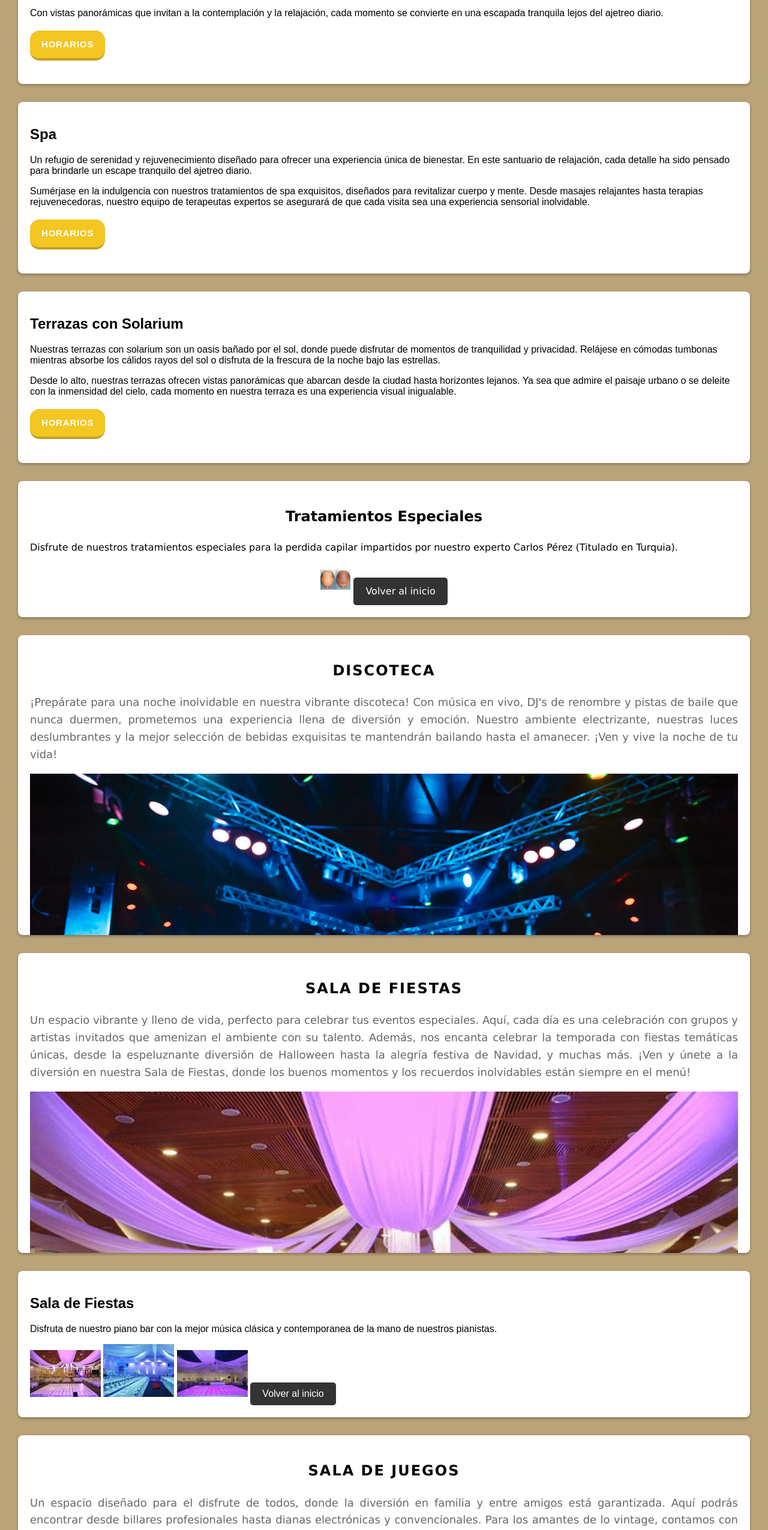
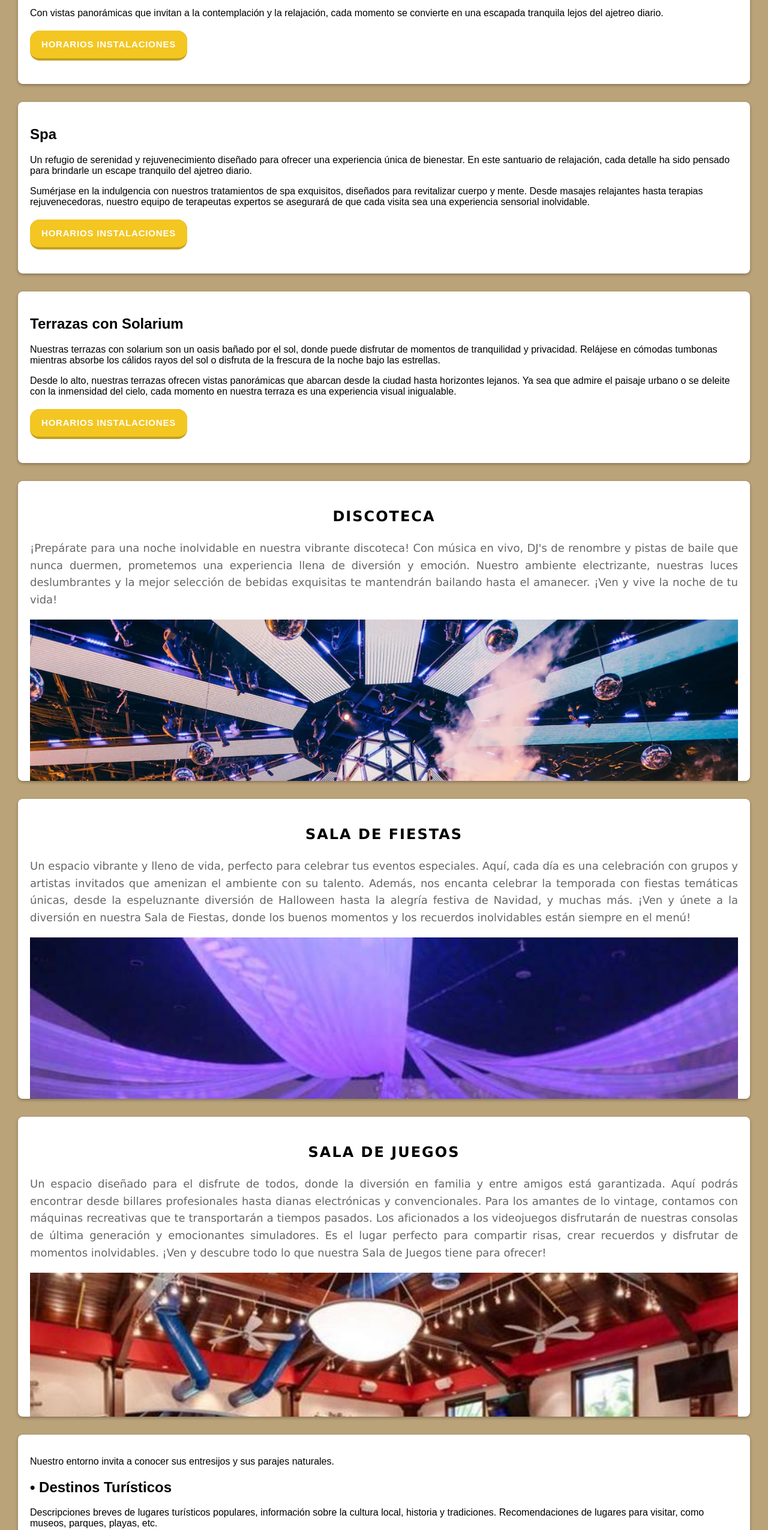
Before and after one commit to cringeluismi/ProyectoHoteles, a plain HTML site: page index.html in a window 1280 px wide. Shown: the part 2230-4781 px from the top of the page at 60% size. Drawn offline with Linux system fonts and the light colour scheme.

```diff
--- a/index.html
+++ b/index.html
@@ -122,34 +122,26 @@
             <h2>Piscinas Climatizadas</h2>
             <p>Disfrute de un chapuzón sin importar la temperatura exterior, gracias a nuestras piscinas climatizadas que mantienen un ambiente cálido y confortable. Ya sea que busque relajarse después de un día de exploración o disfrutar de un refrescante baño matutino, nuestras piscinas están diseñadas para adaptarse a sus preferencias.</p>
             <p>Con vistas panorámicas que invitan a la contemplación y la relajación, cada momento se convierte en una escapada tranquila lejos del ajetreo diario.</p>
-            <h2><a href="HorarioDescanso.html"><button id="buttonm"> Horarios </button></a></h2>
+            <h2><a href="HorarioDescanso.html"><button id="buttonm"> Horarios Instalaciones</button></a></h2>
           </section>
         <section id="spa">
 
             <h2>Spa</h2>
             <p>Un refugio de serenidad y rejuvenecimiento diseñado para ofrecer una experiencia única de bienestar. En este santuario de relajación, cada detalle ha sido pensado para brindarle un escape tranquilo del ajetreo diario.</p>
             <p>Sumérjase en la indulgencia con nuestros tratamientos de spa exquisitos, diseñados para revitalizar cuerpo y mente. Desde masajes relajantes hasta terapias rejuvenecedoras, nuestro equipo de terapeutas expertos se asegurará de que cada visita sea una experiencia sensorial inolvidable.</p>
-            <h2><a href="HorarioDescanso.html"><button id="buttonm"> Horarios </button></a></h2>
+            <h2><a href="HorarioDescanso.html"><button id="buttonm"> Horarios Instalaciones </button></a></h2>
         </section>
         <section id="terrace">
 
             <h2>Terrazas con Solarium</h2>
             <p>Nuestras terrazas con solarium son un oasis bañado por el sol, donde puede disfrutar de momentos de tranquilidad y privacidad. Relájese en cómodas tumbonas mientras absorbe los cálidos rayos del sol o disfruta de la frescura de la noche bajo las estrellas.</p>
             <p>Desde lo alto, nuestras terrazas ofrecen vistas panorámicas que abarcan desde la ciudad hasta horizontes lejanos. Ya sea que admire el paisaje urbano o se deleite con la inmensidad del cielo, cada momento en nuestra terraza es una experiencia visual inigualable.</p>
-            <h2><a href="HorarioDescanso.html"><button id="buttonm"> Horarios </button></a></h2>
+            <h2><a href="HorarioDescanso.html"><button id="buttonm"> Horarios Instalaciones </button></a></h2>
           </section>
-        <section id="tratamientos">
-          <h2>Tratamientos Especiales</h2>
-          <p style="text-align: justify;">Disfrute de nuestros tratamientos especiales para la perdida capilar impartidos por nuestro experto Carlos Pérez (Titulado en Turquia).</p>
-          <img src="turquia.jpeg" alt="CarlosPérez">
-          <a href="#Bienvenido" class="back-to-top">Volver al inicio</a>
-        </section>
 
         <section id="disco">
             <h2>Discoteca</h2>
             <p style="text-align: justify;">¡Prepárate para una noche inolvidable en nuestra vibrante discoteca! Con música en vivo, DJ's de renombre y pistas de baile que nunca duermen, prometemos una experiencia llena de diversión y emoción. Nuestro ambiente electrizante, nuestras luces deslumbrantes y la mejor selección de bebidas exquisitas te mantendrán bailando hasta el amanecer. ¡Ven y vive la noche de tu vida!</p>
-            <img src="discoteca.jpg" alt="Pista principal">
-            <img src="discoteca2.jpg" alt="Discoteca">
             <img src="discoteca3.webp" alt="Discoteca">
 
             <a href="#Bienvenido" class="back-to-top">Volver al inicio</a>
@@ -157,29 +149,17 @@
         <section id="partyroom">
             <h2>Sala de Fiestas</h2>
             <p style="text-align: justify;">Un espacio vibrante y lleno de vida, perfecto para celebrar tus eventos especiales. Aquí, cada día es una celebración con grupos y artistas invitados que amenizan el ambiente con su talento. Además, nos encanta celebrar la temporada con fiestas temáticas únicas, desde la espeluznante diversión de Halloween hasta la alegría festiva de Navidad, y muchas más. ¡Ven y únete a la diversión en nuestra Sala de Fiestas, donde los buenos momentos y los recuerdos inolvidables están siempre en el menú!</p>
-            <img src="salafiesta.jpg" alt="Sala fiesta">
-            <img src="salafiesta2.jpg" alt="Sala fiesta">
             <img src="salafiesta3.jpeg" alt="Sala fiesta">
             <a href="#Bienvenido" class="back-to-top">Volver al inicio</a>
         </section>
-        <section id="pianobar">
-          <h2>Sala de Fiestas</h2>
-          <p style="text-align: justify;"> Disfruta de nuestro piano bar con la mejor música clásica y contemporanea de la mano de  nuestros pianistas. </p>
-          <img src="salafiesta.jpg" alt="Sala fiesta">
-          <img src="salafiesta2.jpg" alt="Sala fiesta">
-          <img src="salafiesta3.jpeg" alt="Sala fiesta">
-          <a href="#Bienvenido" class="back-to-top">Volver al inicio</a>
-      </section>
         <section id="gameroom">
             <h2>Sala de juegos</h2>
             <p style="text-align: justify;">Un espacio diseñado para el disfrute de todos, donde la diversión en familia y entre amigos está garantizada. Aquí podrás encontrar desde billares profesionales hasta dianas electrónicas y convencionales. Para los amantes de lo vintage, contamos con máquinas recreativas que te transportarán a tiempos pasados. Los aficionados a los videojuegos disfrutarán de nuestras consolas de última generación y emocionantes simuladores. Es el lugar perfecto para compartir risas, crear recuerdos y disfrutar de momentos inolvidables. ¡Ven y descubre todo lo que nuestra Sala de Juegos tiene para ofrecer!</p>
-            <img src="juegos.jpg" alt="Sala de juegos">
-            <img src="juegos2.png" alt="Sala de juegos">
             <img src="juegos3.jpg" alt="Sala de juegos">
             <a href="#Bienvenido" class="back-to-top">Volver al inicio</a>
         </section>
         <section id="turismo">
-          <h2><a href="Turismo.html"><button id="buttonm"> Turismo </button></a></h2>
+
 
           <p>Nuestro entorno invita a conocer sus entresijos y sus parajes naturales.</p>
           <h2> • Destinos Turísticos</h2>
@@ -188,6 +168,7 @@
           <p>Sugerencias de actividades recreativas, deportivas o culturales. Información sobre eventos locales o festivales.</p>
           <h2> • Transporte</h2>
           <p>Consejos sobre cómo llegar a los destinos recomendados. Información sobre servicios de transporte locales.</p>
+          <a href="Turismo.html"><button id="buttonm"> Más información sobre Turismo </button></a>
       </section>
     </main>
     <footer id="contacto">
```
Also changed, not shown: Turismo.html (+2 -1 lines), formulario.html (+1 -0 lines), restaurante.html (+1 -0 lines).
